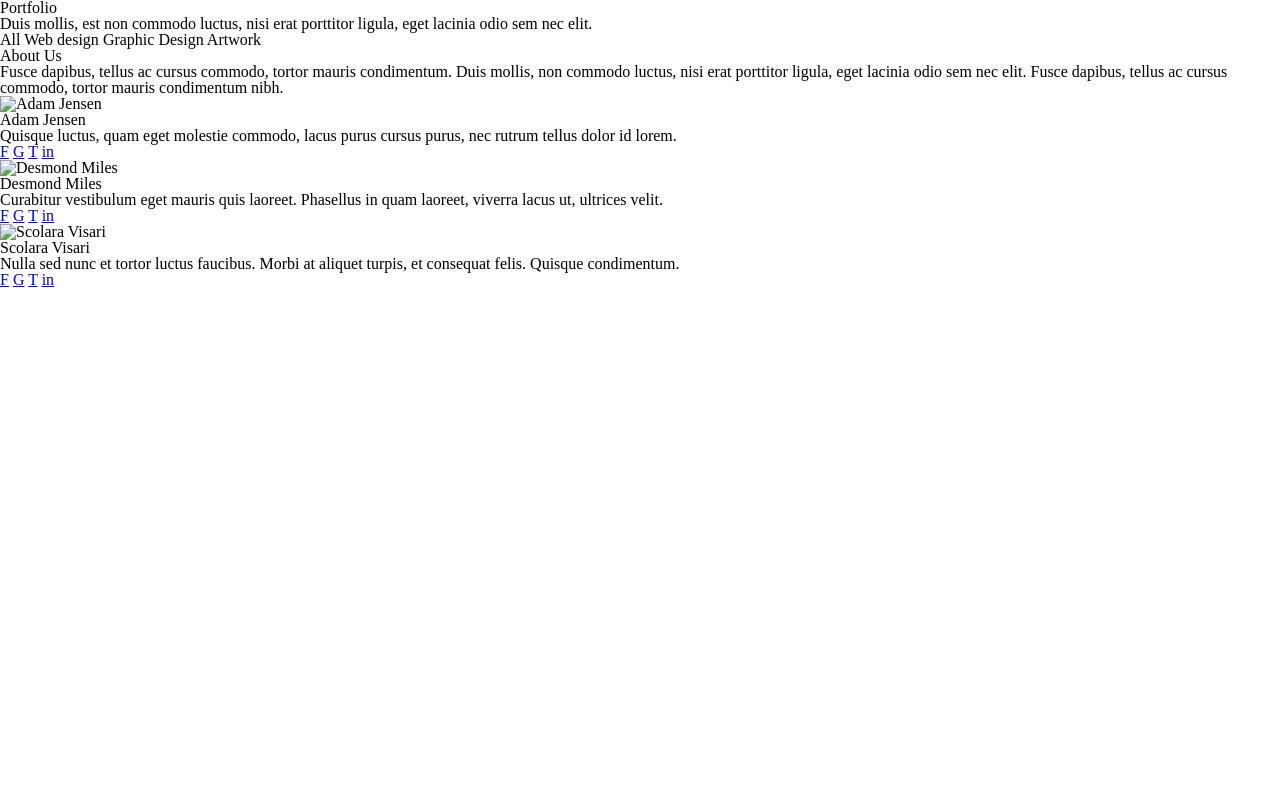
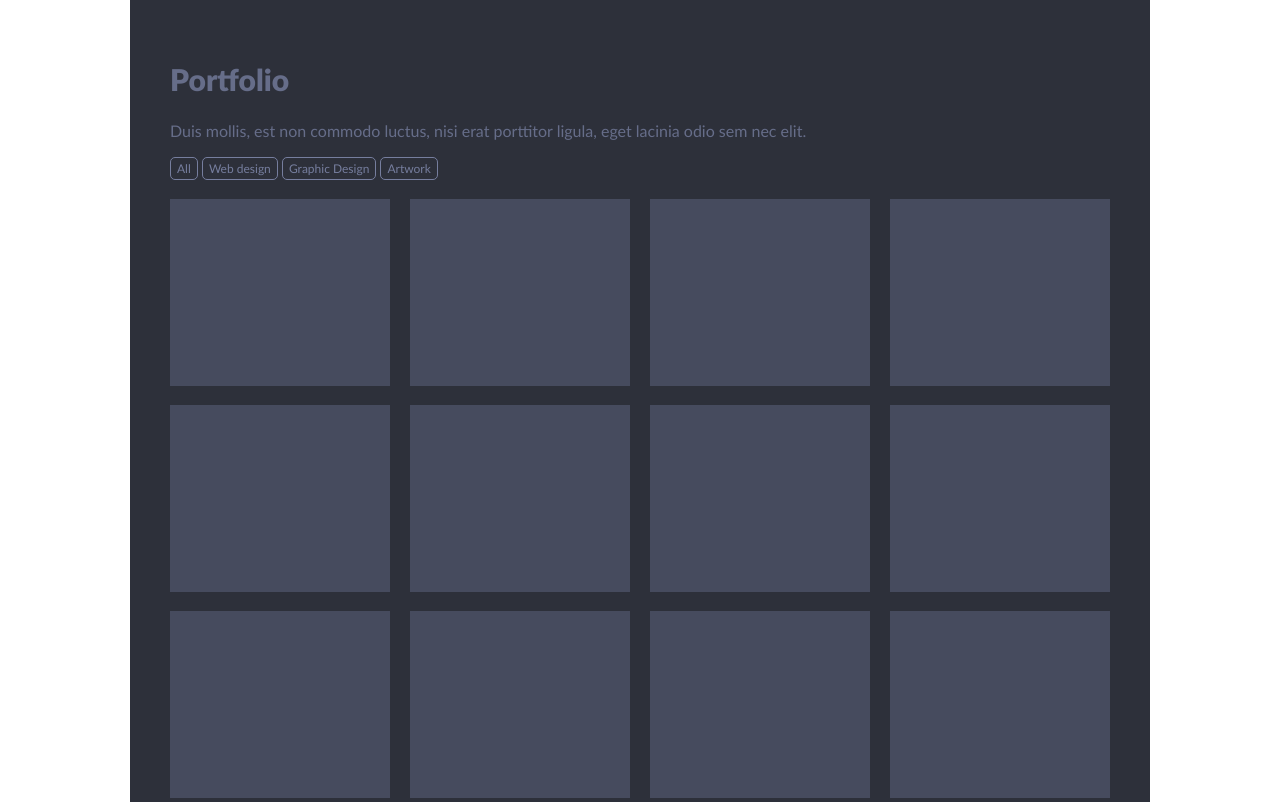
Before and after one commit to konstsem/singolo, a plain HTML site: page singolo2.html in a window 1280 px wide. Shown: the top 802 px of the page. Drawn offline with nearby package versions, Linux system fonts and the light colour scheme.

Commit message:
init: start singolo2 task (markup and style without images and interactivity)

```diff
--- /dev/null
+++ b/singolo2.css
@@ -0,0 +1,134 @@
+@import "fonts.css";
+html {
+  font-size: 10px;
+}
+
+body {
+  font-family: "Lato", sans-serif;
+  font-size: 1.6rem;
+}
+
+h2 {
+  font-size: 3rem;
+  line-height: 2rem;
+  color: #666d89;
+  font-weight: 900;
+}
+
+h5 {
+  font-size: 1.8rem;
+  line-height: 1rem;
+  color: #666d89;
+  font-weight: 900;
+}
+
+.wrapper {
+  max-width: 1020px;
+  margin: auto;
+}
+
+.tags {
+  padding-top: 19px;
+}
+
+.images {
+  padding: 0 40px 0 0;
+}
+
+.images__wrapper {
+  height: 600px;
+  display: flex;
+  justify-content: space-between;
+  flex-wrap: wrap;
+}
+
+.layout-3-column {
+  display: flex;
+  justify-content: space-between;
+}
+
+.portfolio__wrapper {
+  height: 870px;
+  background-color: #2d303a;
+}
+
+.portfolio__content {
+  padding: 69px 0px 0 40px;
+}
+
+.portfolio__description {
+  color: #666d89;
+  padding: 34px 0 0;
+}
+
+.portfolio__bottom {
+  height: 6px;
+  background-color: #323746;
+  position: relative;
+  top: 86px;
+}
+
+.tag {
+  font-size: 12px;
+  line-height: 22px;
+  color: #767e9e;
+  font-weight: 400;
+  text-align: left;
+  padding: 3px 6px;
+  border: 1px solid;
+  border-radius: 5px;
+}
+
+.tag-selected {
+  color: #dedede;
+}
+
+.image {
+  padding-top: 19px;
+}
+
+.image__layout {
+  width: 220px;
+  height: 187px;
+  background-color: #464b5e;
+}
+
+.about-us__wrapper {
+  height: 660px;
+  background-color: #f2f2f2;
+  padding: 68px 40px 0;
+}
+
+.about-us__description {
+  font-size: 18px;
+  line-height: 30px;
+  color: #767e9e;
+  font-weight: 300;
+  text-align: left;
+  padding: 27px 0;
+}
+
+.employee {
+  width: 300px;
+  padding: 18px 0;
+}
+
+.employee__photo {
+  height: 300px;
+  background-color: #464b5e;
+}
+
+.employee__content {
+  padding-top: 19px;
+}
+
+.employee__about {
+  width: 300px;
+  font-size: 1.2rem;
+  line-height: 2rem;
+  color: #767e9e;
+  font-weight: 400;
+  padding-top: 15px;
+}
+
+/*# sourceMappingURL=singolo2.css.map */
--- a/singolo2.html
+++ b/singolo2.html
@@ -9,29 +9,66 @@
     <link rel="stylesheet" href="singolo2.css">
 </head>
 <body>
+  <div class="wrapper">
     <section class="portfolio">
-    <div class="wrapper portfolio__wrapper">
+      <div class="portfolio__wrapper">
         <div class="portfolio__content">
           <h2>Portfolio</h2>
           <p class="portfolio__description">
             Duis mollis, est non commodo luctus, nisi erat porttitor ligula, eget lacinia odio sem nec elit.
           </p>
           <div class="tags">
-          <div class="strategies__tags tags">
             <span class="tag tag_selected">All</span>
             <span class="tag tag_bordered">Web design</span>
             <span class="tag tag_bordered">Graphic Design</span>
             <span class="tag tag_bordered">Artwork</span>
           </div>
+          <div class="images">
+            <div class="images__wrapper">
+              <div class="image">
+                <div class="image__layout"></div>
               </div>
-        <div class="gallery">
+              <div class="image">
+                <div class="image__layout"></div>
+              </div>
+              <div class="image">
+                <div class="image__layout"></div>
+              </div>
+              <div class="image">
+                <div class="image__layout"></div>
+              </div>
+              <div class="image">
+                <div class="image__layout"></div>
+              </div>
+              <div class="image">
+                <div class="image__layout"></div>
+              </div>
+              <div class="image">
+                <div class="image__layout"></div>
+              </div>
+              <div class="image">
+                <div class="image__layout"></div>
+              </div>
+              <div class="image">
+                <div class="image__layout"></div>
+              </div>
+              <div class="image">
+                <div class="image__layout"></div>
+              </div>
+              <div class="image">
+                <div class="image__layout"></div>
+              </div>
+              <div class="image">
+                <div class="image__layout"></div>
+              </div>
             </div>
           </div>
         </div>
       <div class="portfolio__bottom"></div>
+      </div>
     </section>
     <section class="about-us">
-    <div class="wrapper">
+      <div class="about-us__wrapper">
         <h2>About Us</h2>
         <p class="about-us__description">
           Fusce dapibus, tellus ac cursus commodo, tortor mauris condimentum. Duis mollis, non commodo luctus, nisi erat porttitor ligula, eget lacinia odio sem nec elit. Fusce dapibus, tellus ac cursus commodo, tortor mauris condimentum nibh.
@@ -39,8 +76,8 @@
         <div class="about-us__all">
           <div class="layout-3-column">
             <div class="employee">
+                <div class="employee__photo"></div>
                 <div class="employee__content">
-                <img src="./img/employees/kathy.png" alt="Adam Jensen">
                   <h5 class="employee__name">Adam Jensen</h5>
                   <p class="employee__about">Quisque luctus, quam eget molestie commodo, lacus purus cursus purus, nec rutrum tellus dolor id lorem.
                   </p>
@@ -54,8 +91,8 @@
                 </div>
             </div>
             <div class="employee">
+                <div class="employee__photo"></div>
                 <div class="employee__content">
-                <img src="./img/employees/kathy.png" alt="Desmond Miles">
                   <h5 class="employee__name">Desmond Miles</h5>
                   <p class="employee__about">Curabitur vestibulum eget mauris quis laoreet. Phasellus in quam laoreet, viverra lacus ut, ultrices velit.
                   </p>
@@ -68,8 +105,8 @@
                 </div>
             </div>
             <div class="employee">
+                <div class="employee__photo"></div>
                 <div class="employee__content">
-                <img src="./img/employees/kathy.png" alt="Scolara Visari">
                   <h5 class="employee__name">Scolara Visari</h5>
                   <p class="employee__about">Nulla sed nunc et tortor luctus faucibus. Morbi at aliquet turpis, et consequat felis. Quisque condimentum.
                   </p>
@@ -85,5 +122,6 @@
         </div>
       </div>
     </section>
+  </div>
 </body>
 </html>
```
Lines whose indentation alone changed are shown as unchanged.
